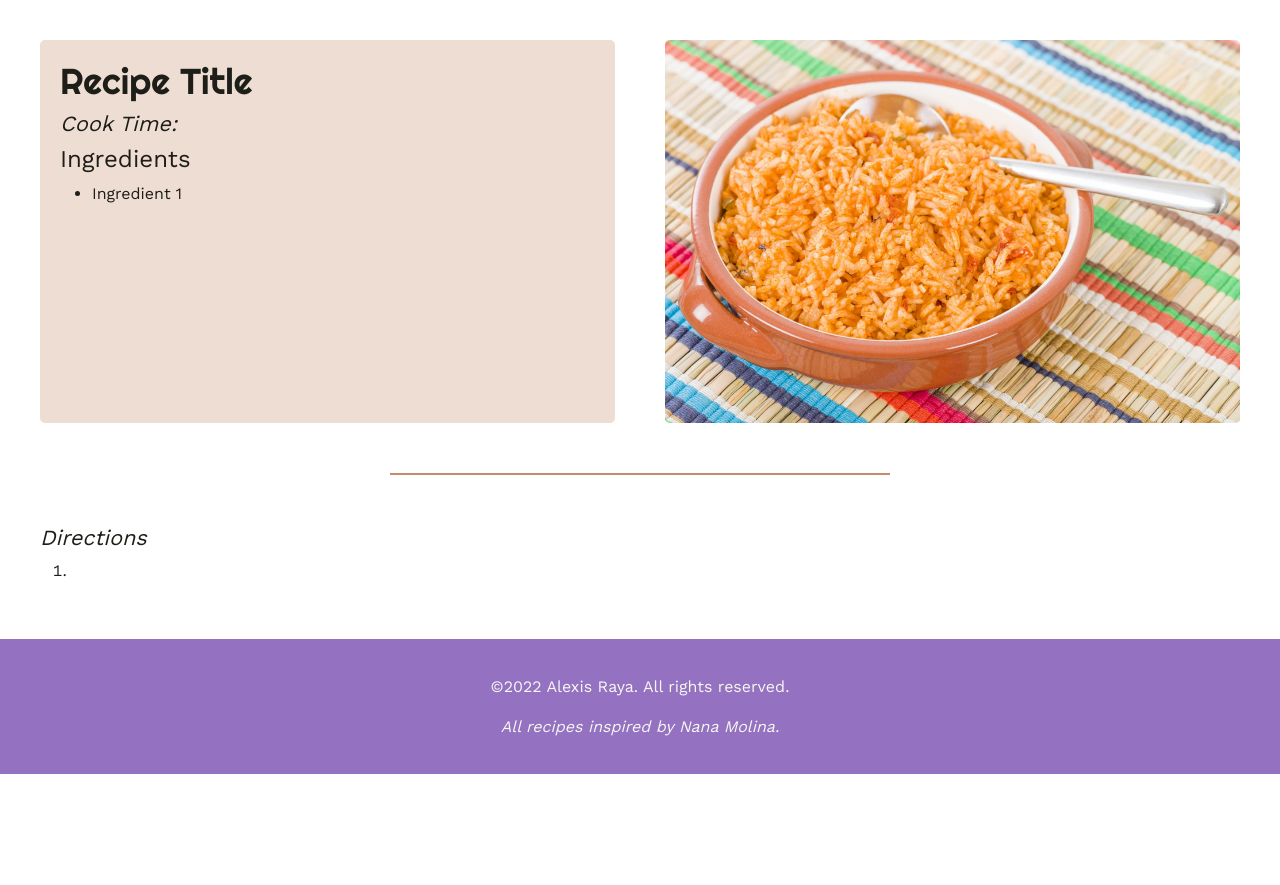
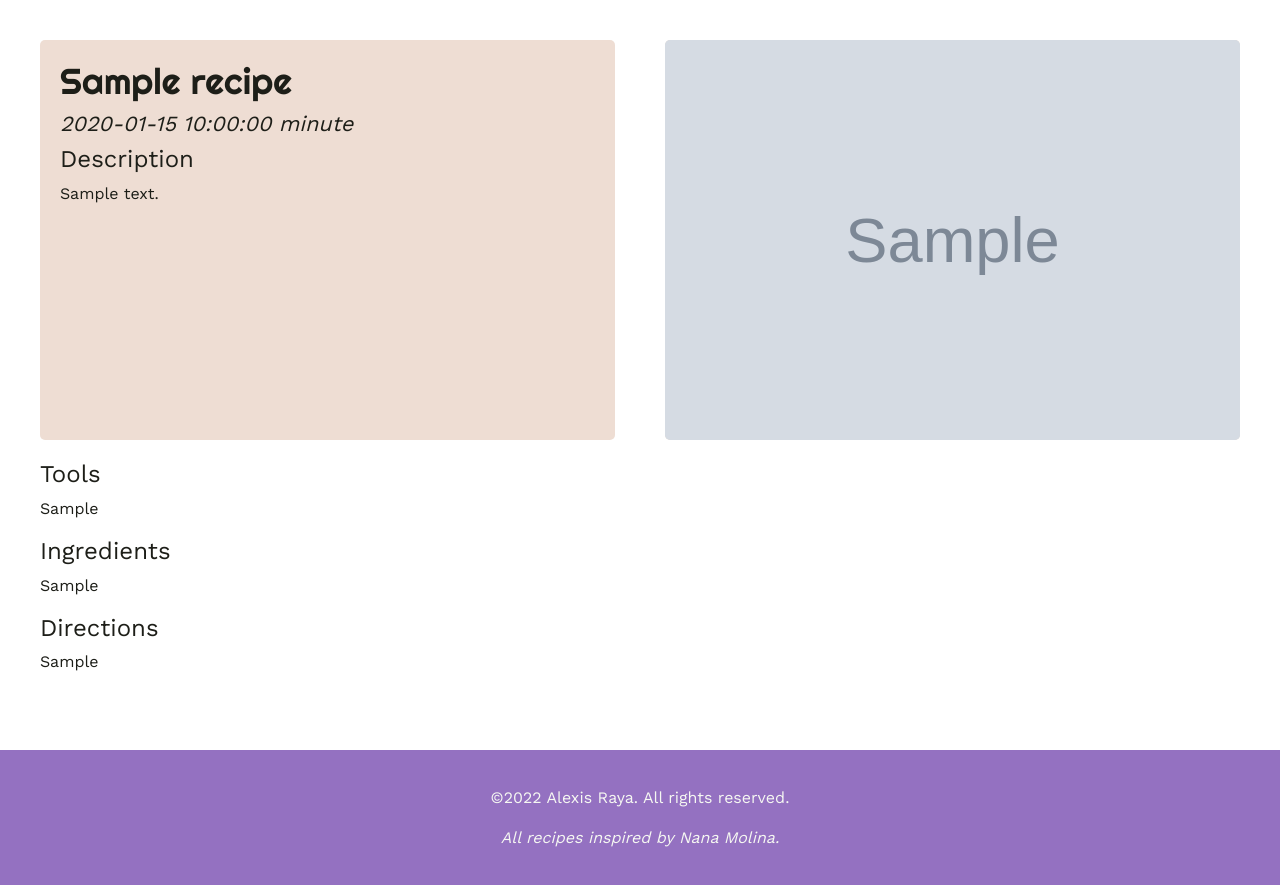
Before and after one commit to alexisraya/IDM232, a PHP site: page /final/recipe/index.php?id=1 in a window 1280 px wide. Shown: the part 100-985 px from the top of the page. Before the commit the page ends 874 px from the top, so only its background shows below. Run offline with PHP 8.4, Linux system fonts and the light colour scheme; tables that the repository leaves empty or names only in its code hold one stand-in row (values such as "Sample post"); grey boxes marked "Sample" are stand-in pictures; some libraries are stand-ins or nearby versions.

Commit message:
:construction: debugged functionality
debugged add recipe
debugged search

```diff
--- a/public_html/final/_components/navbar.php
+++ b/public_html/final/_components/navbar.php
@@ -14,8 +14,8 @@
         </li>
       </ul>
 
-      <form class="d-flex" role="search">
-        <input class="form-control me-2 search-input" type="search" placeholder=" " aria-label="Search">
+      <form class="d-flex" action="<?php echo site_url(); ?>/search" method="GET">
+        <input class="form-control me-2 search-input" type="text" name="search" id="search" placeholder="">
         <button class="btn btn-outline-success search-button" type="submit">Search</button>
       </form>
     </div>
--- a/public_html/final/admin/recipes/index.php
+++ b/public_html/final/admin/recipes/index.php
@@ -22,7 +22,7 @@ $recipes = get_recipes();
 
       <form action="<?php echo site_url(); ?>/search" method="GET">
           <input class=" border-black border-2" type="text" name="search" id="search" placeholder="Search">
-          <button type="submit">Search</button>
+          <button class="btn btn-outline-success search-button" type="submit">Search</button>
       </form>
 
       </div>
--- a/public_html/final/dist/styles/style.css
+++ b/public_html/final/dist/styles/style.css
@@ -138,14 +138,18 @@ td{
 .recipe_holder__image--image{
   border-radius: 5px;
   width: 100%;
-  height: 100%;
+  max-height: 400px;
   object-fit: cover;
 }
 
-.intructions{
+.recipe_intro{
   background-color: var(--beige);
   border-radius: 5px;
   padding: 20px;
+}
+
+.recipe_body{
+  padding: 20px 0px;
 }
 
 .line{
@@ -276,9 +280,14 @@ td{
   background-color: var(--white);
   border: 2px solid;
   border-color: var(--dark-purple);
+  border-radius: 5px;
   display: flex;
   flex-direction: column;
   padding: 15px;
+}
+
+.recipe-card:hover{
+  border-color: var(--purple);
 }
 
 .recipe-card-img{
@@ -288,11 +297,23 @@ td{
   object-fit: cover;
 }
 
-@media (max-width: 1098px){
+.recipes_link{
+  text-decoration: none;
+}
+
+.directionss__text{
+  max-width: 750px;
+}
+
+/* search page */
+.search-area{
+  padding-bottom: 20px;
+}
+@media (max-width: 874px){
   .recipe_holder{
       display: flex;
       column-gap: 20px;
-    row-gap: 20px;
+      row-gap: 100px;
       flex-direction: column-reverse;
     }
 
@@ -303,4 +324,22 @@ td{
     .line{
       width: 50vh;
     }
+
+    .welcome_container{
+      display: flex;
+      flex-direction: column-reverse;
+      row-gap: 20px;
     }
+
+  .recipes-container{
+    grid-template-columns: 1fr 1fr;
+  }
+}
+
+@media (max-width: 512px){
+
+  .recipes-container{
+    grid-template-columns: 1fr;
+    row-gap: 20px;
+  }
+}
--- a/public_html/final/recipe/index.php
+++ b/public_html/final/recipe/index.php
@@ -1,15 +1,52 @@
 <?php
 include_once __DIR__ . '/../app.php';
-$page_title = 'Home';
+
+// get recipes data from database
+$query = "SELECT * FROM recipes WHERE id = {$_GET['id']}";
+$result = mysqli_query($db_connection, $query);
+if ($result->num_rows > 0) {
+    // Get row from results and assign to $recipe variable;
+    $recipe = mysqli_fetch_assoc($result);
+} else {
+    $error_message = 'Recipe does not exist';
+    // redirect_to('/admin/recipes?error=' . $error_message);
+}
+
+$page_title = $recipe['recipe_title'];
+
 include_once __DIR__ . '/../_components/header.php';
 include_once __DIR__ . '/../_components/navbar.php';
 ?>
+<?php
+    $site_url = site_url();
+    echo "
+        <div class = 'main'>
+            <div class = 'recipe_holder'>
+                <div class = 'recipe_intro'>
+                    <h1 class = 'recipe_title'>{$recipe['recipe_title']}</h1>
+                    <h3 class = 'cook_text'>{$recipe['cook_time']} minute</h3>
+                    <h2 class = 'description_title'>Description</h2>
+                    <p class = 'description_text'>{$recipe['description']}</p>
+                </div>
+                <div class = 'recipe_holder__image'>
+                    <img class = 'recipe_holder__image--image' src='{$site_url}/{$recipe['img_path']}' alt='Recipe Image'/>
+                </div>
+            </div>
+            <div class = 'recipe_body'>
+                <h2 class = 'description_title'>Tools</h2>
+                <p class = 'tools_text'>{$recipe['tools']}</p>
 
-<div class = "main">
-    <?php include_once __DIR__ . '/../_components/recipe.php';?>
-    <?php include_once __DIR__ . '/../_components/page-break.php';?>
-    <?php include_once __DIR__ . '/../_components/directions.php';?>
-</div>
+                <h2 class = 'ingredients_title'>Ingredients</h2>
+                <p class = 'ingredients__text'>{$recipe['ingredients']}</p>
+
+                <h2 class = 'ingredients_title'>Directions</h2>
+                <p class = 'directionss__text'>{$recipe['directions']}</p>
+            </div>
+        </div>
+    ";
+?>
+
+<!-- <img class = 'recipe_holder__image--image' src="../dist/images/recipe-image.jpg" alt="Recipe Image"> -->
 
 <?php include_once __DIR__ . '/../_components/footer.php';
 ?>
```
Also changed, not shown: public_html/final/_components/recipe-cards.php (+8 -6 lines), public_html/final/search/index.php (+16 -6 lines), 7 other files. Lines whose indentation alone changed are shown as unchanged.
